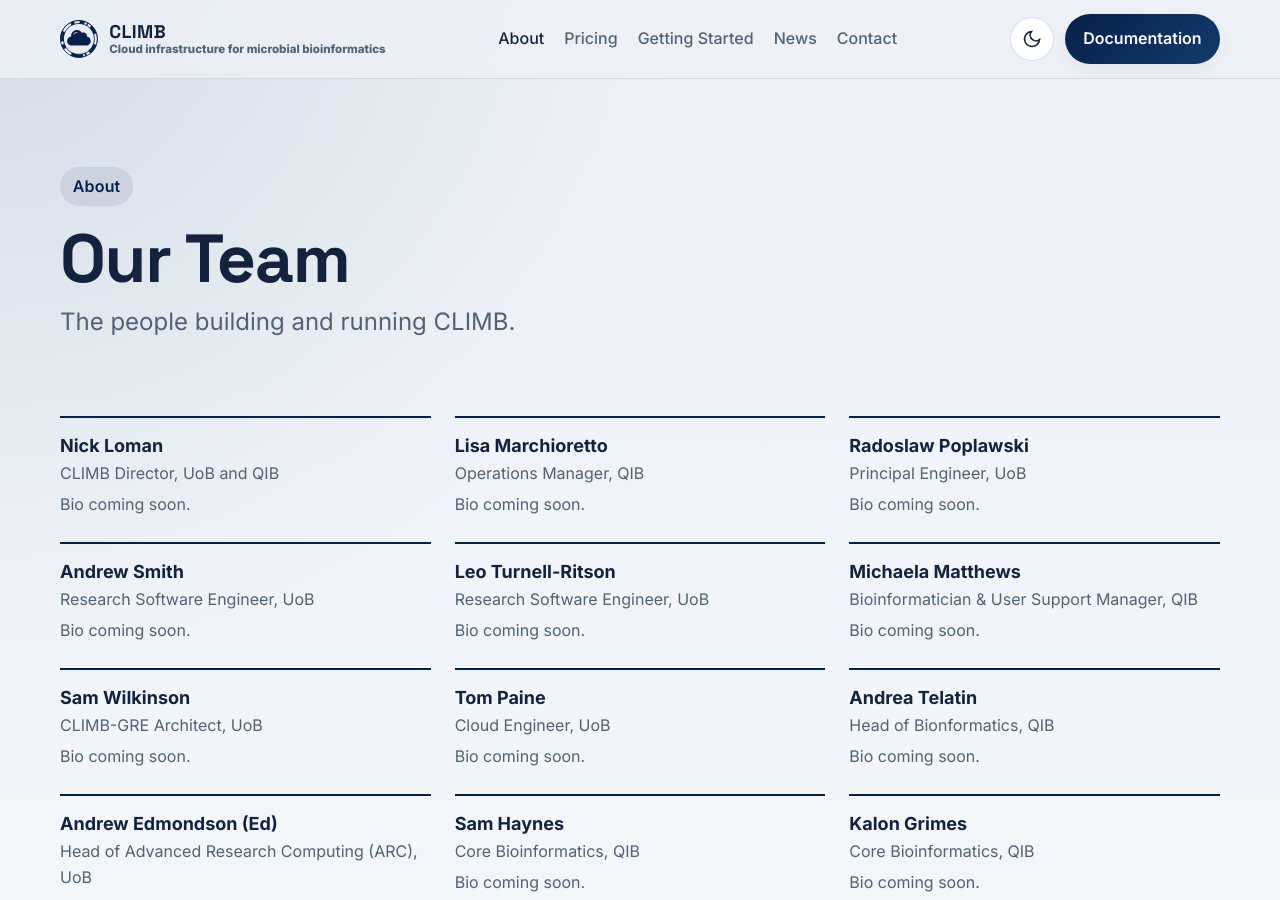
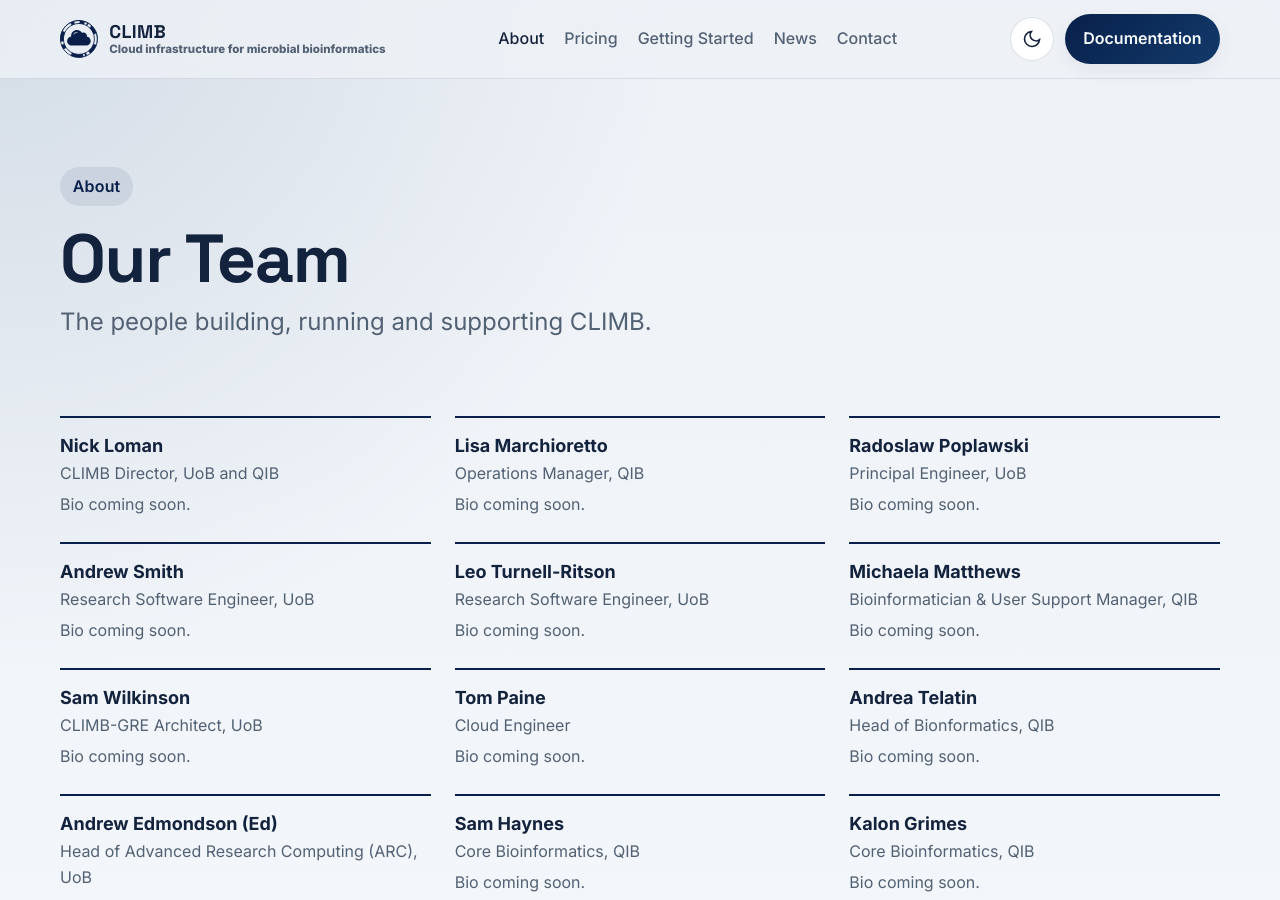
Before and after one commit to MRC-CLIMB/website, a Jekyll site: the page built from about/team.md, in a window 1280 px wide and 900 px high. Built offline with Jekyll 4.4.1, drawn with Linux system fonts in a browser that asks for light colours.

Commit message:
Update team.md

```diff
--- a/about/team.md
+++ b/about/team.md
@@ -1,7 +1,7 @@
 ---
 title: Our Team
 eyebrow: About
-lede: The people building and running CLIMB.
+lede: The people building, running and supporting CLIMB.
 permalink: /about/team/
 ---
 
@@ -50,7 +50,7 @@
   </div>
   <div class="person">
     <div class="name">Tom Paine</div>
-    <div class="role">Cloud Engineer, UoB</div>
+    <div class="role">Cloud Engineer</div>
     <p class="bio">Bio coming soon.</p>
   </div>
   <div class="person">
```
